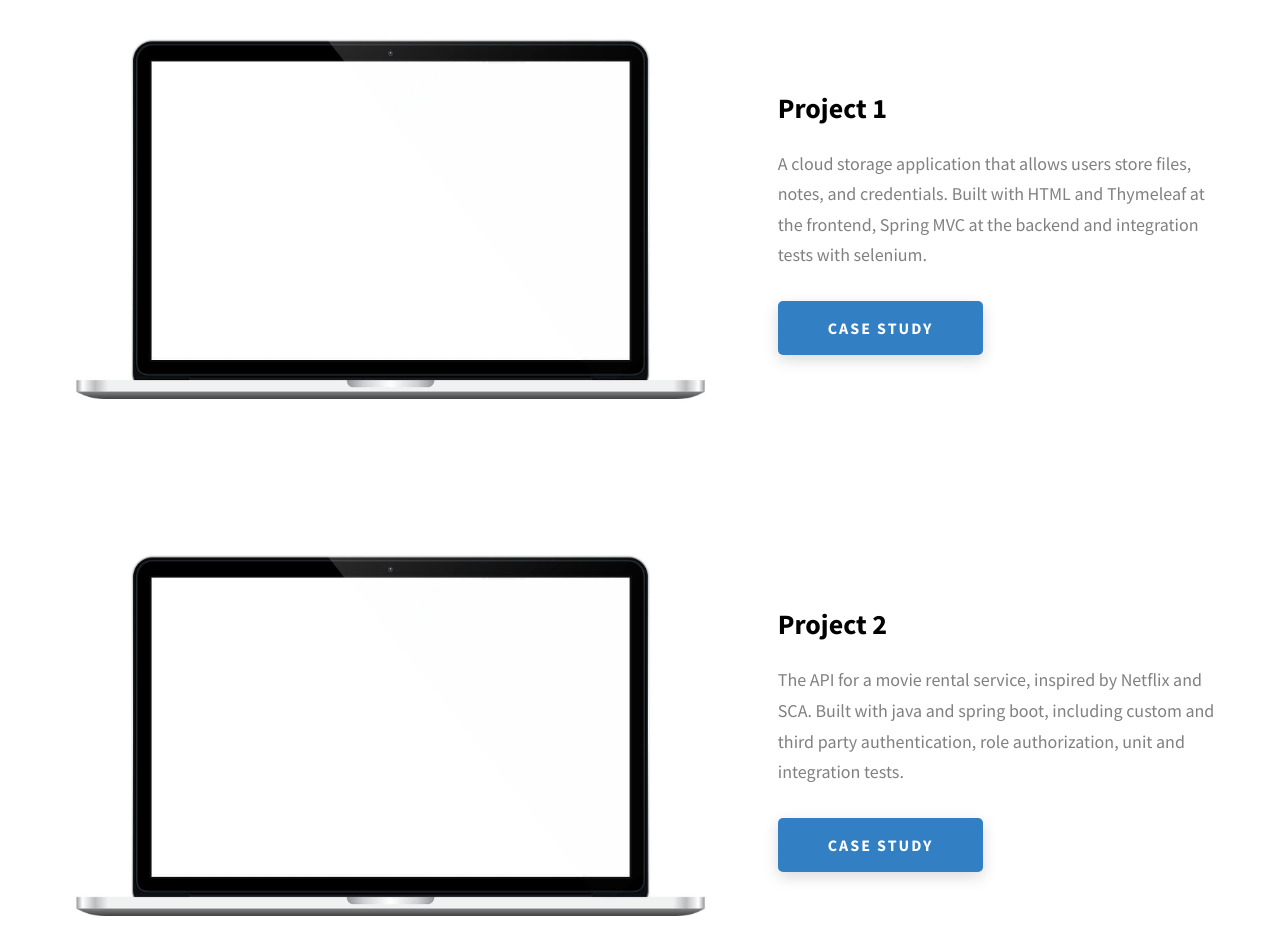
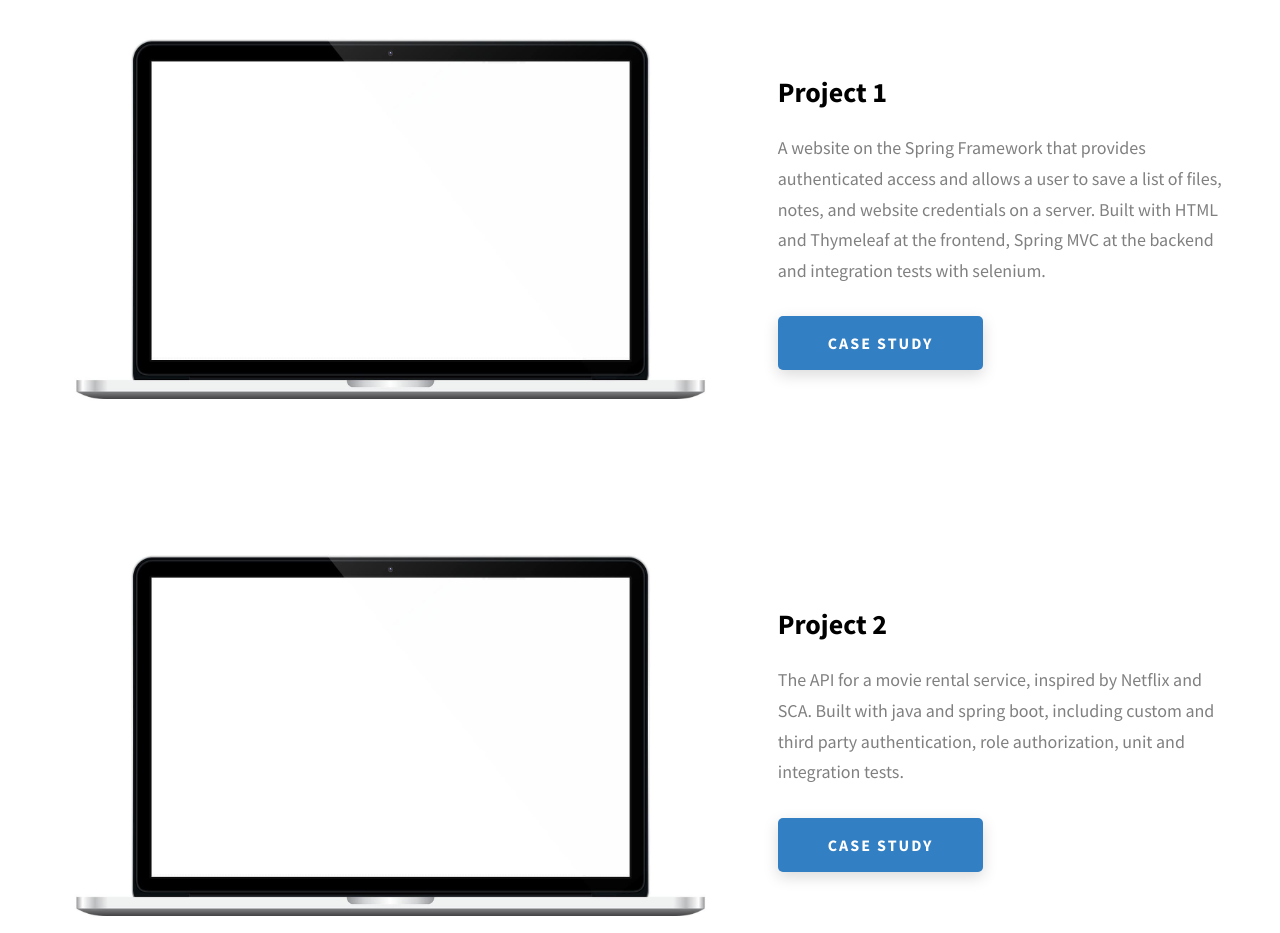
Before and after one commit to Plat-26/portfolio, a plain HTML site: page index.html in a window 1280 px wide. Shown: the part 2020-2953 px from the top of the page. Drawn offline with Linux system fonts and the light colour scheme.

Commit message:
updated project links

```diff
--- a/index.html
+++ b/index.html
@@ -229,12 +229,12 @@
             <div class="projects__row-content">
               <h3 class="projects__row-content-title">Project 1</h3>
               <p class="projects__row-content-desc">
-                A cloud storage application that allows users store files,
-                notes, and credentials. Built with HTML and Thymeleaf
+                A website on the Spring Framework that provides authenticated access and allows a user to save a list of files, notes,
+                and website credentials on a server. Built with HTML and Thymeleaf
                 at the frontend, Spring MVC at the backend and integration tests with selenium.
               </p>
               <a
-                href="https://github.com/Plat-26/Cloud-Storage-System"
+                href="https://java-cloud-storage.herokuapp.com"
                 class="btn btn--med btn--theme dynamicBgClr"
                 target="_blank"
                 >Case Study</a
```
